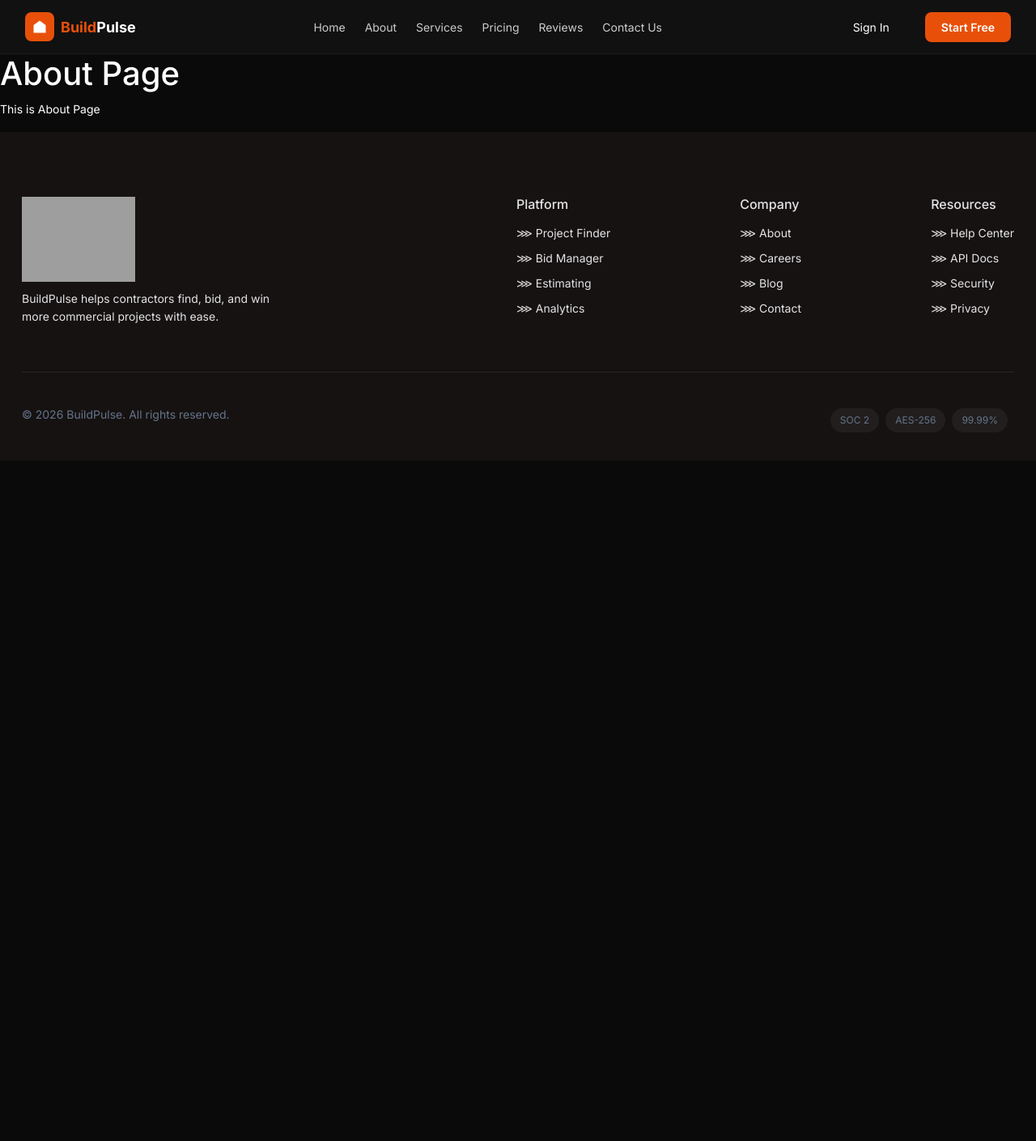
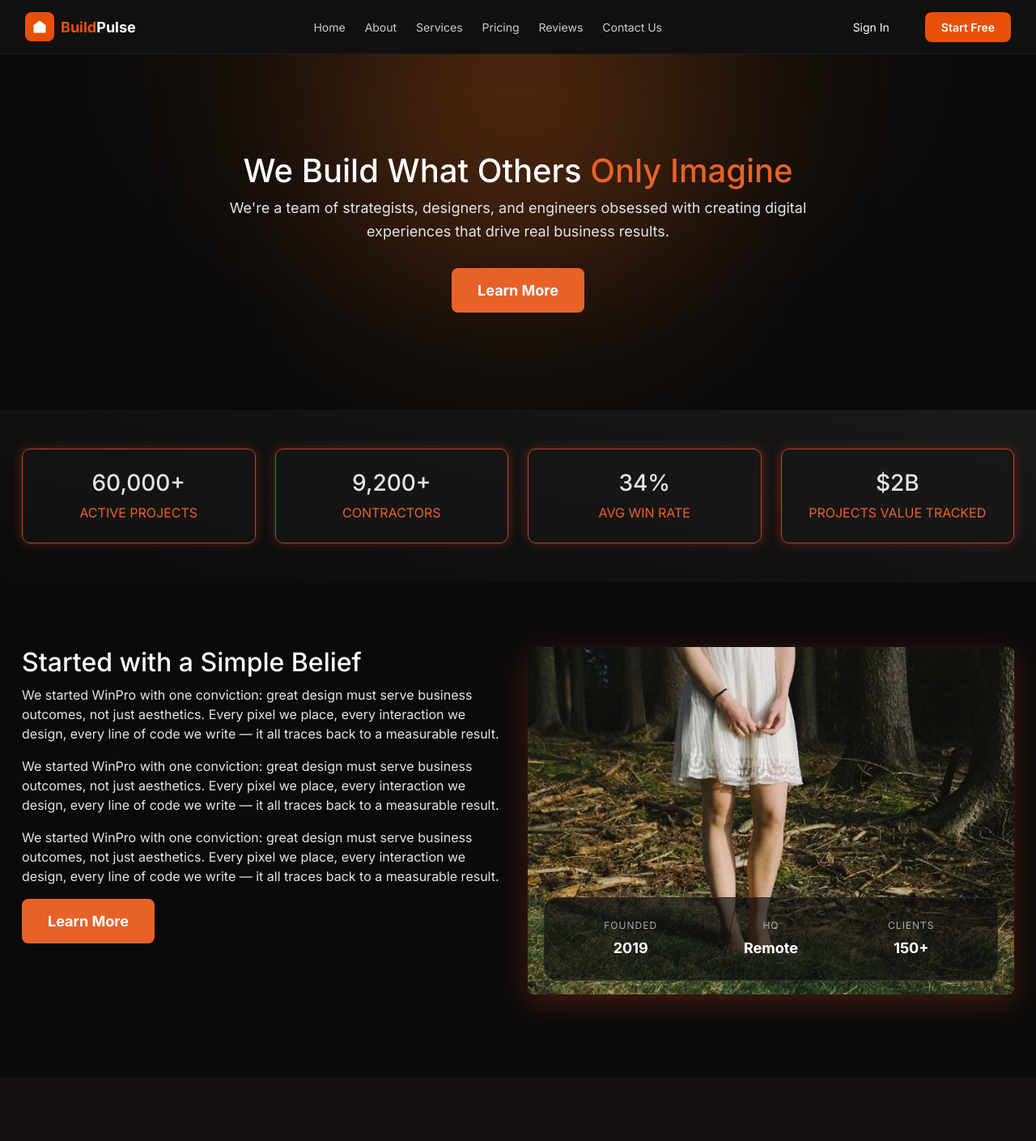
Before and after one commit to za454846-creator/B2B, a React (Create React App) app: page /about in a window 1280 px wide. Shown: the top 1409 px of the page at 81% size. Before the commit the page ends 800 px from the top, so only its background shows below. Built offline with nearby package versions, Linux system fonts and the light colour scheme; grey boxes are pictures that could not be loaded.

Commit message:
about page

```diff
--- a/src/assets/css/Style.css
+++ b/src/assets/css/Style.css
@@ -70,8 +70,8 @@ h6 {
 
 /* ---------- Paragraph ---------- */
 p {
-  font-size: 14px;
-  line-height: 1.7;
+  font-size: 16px;
+  line-height: 24px;
 }
 
 /* ---------- Responsive ---------- */
--- /dev/null
+++ b/src/assets/css/about.css
@@ -0,0 +1,131 @@
+.about-banner {
+    padding: 120px 0;
+    background: radial-gradient(ellipse at 50% 0%, rgba(249, 115, 22, 0.12) 0%, transparent 60%);
+    position: relative;
+    overflow: hidden;
+}
+
+/* Optional glow effect */
+.about-banner::before {
+    content: "";
+    position: absolute;
+    width: 400px;
+    height: 400px;
+    background: rgba(249, 115, 22, 0.2);
+    filter: blur(120px);
+    top: -100px;
+    left: 50%;
+    transform: translateX(-50%);
+    z-index: 0;
+}
+
+.banner-content {
+    text-align: center;
+    max-width: 750px;
+    margin: 0 auto;
+    position: relative;
+    z-index: 1;
+}
+
+
+.banner-content h1 span {
+    color: var(--orange);
+}
+
+.banner-content p {
+    font-size: 18px;
+    color: var(--light);
+    margin-bottom: 30px;
+    line-height: 1.6;
+}
+
+/* Button styling */
+.banner-btn {
+    background: var(--orange);
+    border: none;
+    font-weight: 700;
+    color: #fff;
+    padding: 14px 32px;
+    border-radius: 8px;
+    cursor: pointer;
+    font-size: 18px;
+    transition: all 0.3s ease;
+}
+
+/* Hover effect */
+.banner-btn:hover {
+    transform: translateY(-3px);
+    box-shadow: 0 10px 25px rgba(249, 115, 22, 0.4);
+}
+
+/* Responsive */
+@media (max-width: 768px) {
+    .banner-content h1 {
+        font-size: 32px;
+    }
+
+    .banner-content p {
+        font-size: 16px;
+    }
+
+    .about-banner {
+        padding: 80px 20px;
+    }
+}
+ /* our story section_start */
+.our-story-sec {
+    padding: 80px 0 0 0;
+}
+.left_content p {
+    color: var(--light);
+ }
+ .right_col img {
+    width: 100%;
+    border-radius: 8px;
+    box-shadow: 0 10px 35px 0px rgba(207, 69, 37, 0.3);
+ }
+.stats-wrapper {
+    display: flex;
+    align-items: center;
+    justify-content: space-between;
+    background: #0d0d0dab;
+    padding: 10px 20px;
+    border-radius: 16px;
+    border: 1px solid #2a2a2a;
+    max-width: 900px;
+    position: relative;
+    top: -120px;
+    margin-left: 20px;
+    margin-right: 20px;
+}
+
+/* Each box */
+.stat-box {
+    text-align: center;
+    flex: 1;
+}
+
+.stat-box p {
+    font-size: 12px;
+    color: #aaa;
+    letter-spacing: 1px;
+    margin-bottom: 5px;
+}
+
+.stat-box h3 {
+    font-size: 18px;
+    font-weight: 700;
+    color: #fff;
+}
+
+/* Orange highlight */
+.highlight {
+    color: #f97316;
+}
+
+/* Divider line */
+.divider {
+    width: 1px;
+    height: 40px;
+    background: #333;
+}
--- a/src/pages/About.jsx
+++ b/src/pages/About.jsx
@@ -1,9 +1,76 @@
+import React from 'react';
+import StatsSection from '../components/Home_components/StatsSection';
+import "../assets/css/about.css";
+import "../assets/css/Style.css";
+import storyImg from "../assets/Images/about_pageimage.jpg";
 function About() {
   return (
-    <div>
-      <h1>About Page</h1>
-      <p>This is About Page</p>
+    <>
+      <div className="about-banner">
+        <div className="container">
+          <div className="banner-content">
+            <h1>
+              We Build What Others <span>Only Imagine</span>
+            </h1>
+
+            <p>
+              We're a team of strategists, designers, and engineers obsessed
+              with creating digital experiences that drive real business results.
+            </p>
+
+            <button className="banner-btn">
+              Learn More
+            </button>
+          </div>
+        </div>
+      </div>
+      <StatsSection />
+      <div className="our-story-sec">
+        <div className="container">
+          <div className="row">
+            <div className="col-lg-6 col-md-6 col-sm-12">
+              <div className="left_content">
+                <h2>Started with a Simple Belief</h2>
+        <p>We started WinPro with one conviction: great design must serve business outcomes, not just aesthetics. Every pixel we place, every interaction we design, every line of code we write — it all traces back to a measurable result.</p>
+<p>We started WinPro with one conviction: great design must serve business outcomes, not just aesthetics. Every pixel we place, every interaction we design, every line of code we write — it all traces back to a measurable result.</p>
+<p>We started WinPro with one conviction: great design must serve business outcomes, not just aesthetics. Every pixel we place, every interaction we design, every line of code we write — it all traces back to a measurable result.</p>
+
+           <button className="banner-btn">
+              Learn More
+            </button>
+              </div>
+            </div>
+            <div className="col-lg-6 col-md-6 col-sm-12">
+              <div className="right_col">
+                <img src={storyImg} alt="Our Story" />
+                    <div className="stats-wrapper">
+      <div className="stat-box">
+        <p>FOUNDED</p>
+        <h3>2019</h3>
+      </div>
+
+      <div className="divider"></div>
+
+      <div className="stat-box">
+        <p>HQ</p>
+        <h3>Remote</h3>
+      </div>
+
+      <div className="divider"></div>
+
+      <div className="stat-box">
+        <p>CLIENTS</p>
+        <h3 className="highlight">150+</h3>
+      </div>
     </div>
+              </div>
+            </div>
+          </div>
+        </div>
+      </div>
+
+
+    </>
   );
 }
 
```
Also changed, not shown: src/assets/Images/about_pageimage.jpg (added).
